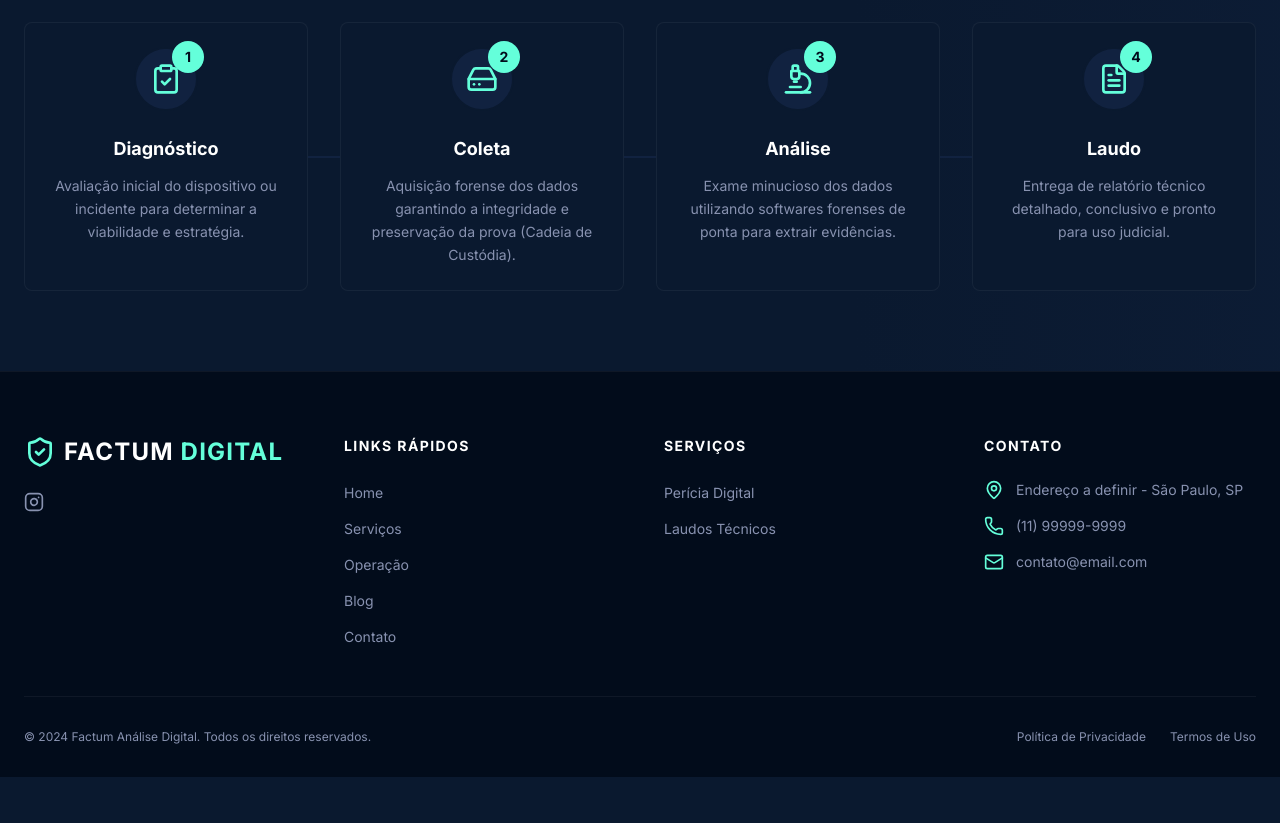
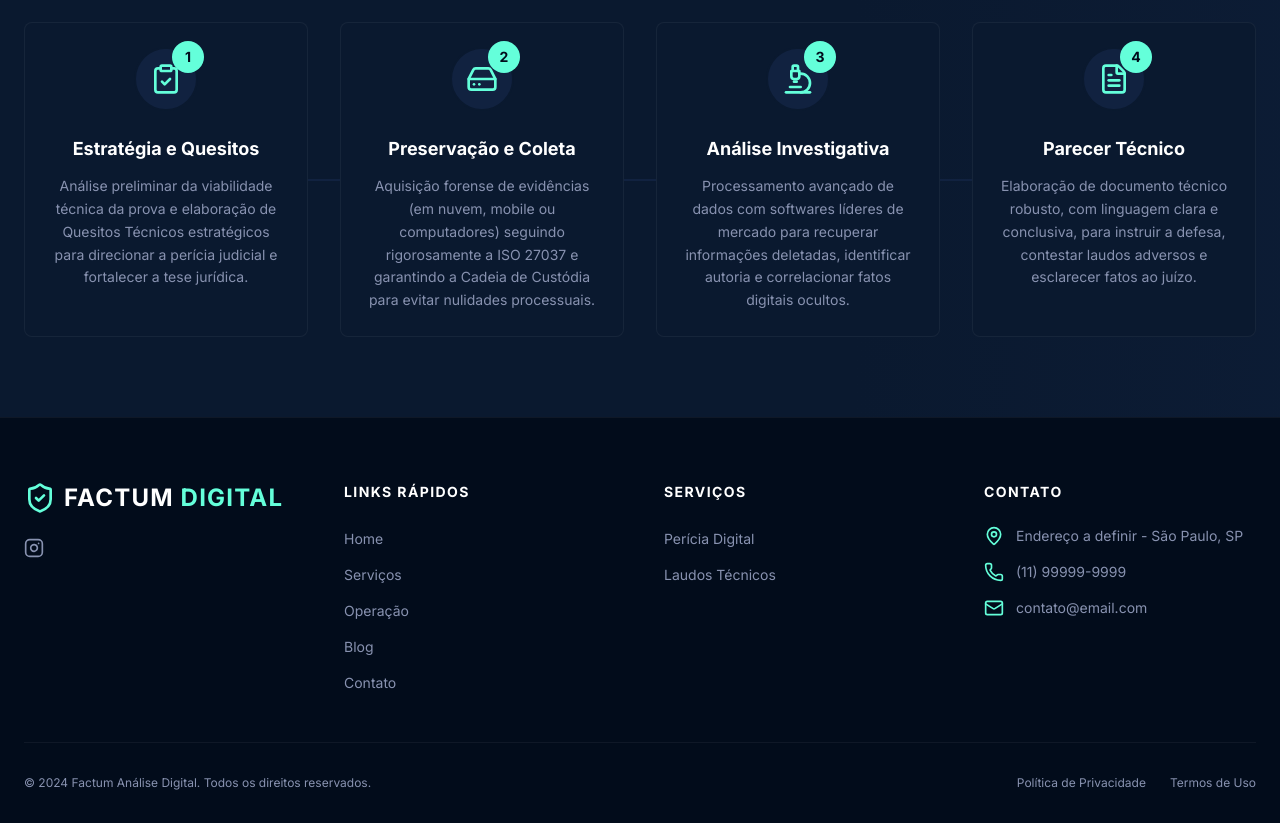
Before and after one commit to brunokdalcastel/factumdigital, a React (Vite) app: page / in a window 1280 px wide. Shown: the part 1680-2503 px from the top of the page. Before the commit the page ends 2457 px from the top, so only its background shows below. Built offline with nearby package versions, Linux system fonts and the light colour scheme.

Commit message:
feat: atualiza cards da seção Processo para Assistência Técnica

```diff
--- a/src/components/Process.jsx
+++ b/src/components/Process.jsx
@@ -5,23 +5,23 @@ import { ClipboardCheck, HardDrive, Microscope, FileText } from 'lucide-react';
 const steps = [
     {
         icon: <ClipboardCheck className="w-8 h-8" />,
-        title: '1. Diagnóstico',
-        description: 'Avaliação inicial do dispositivo ou incidente para determinar a viabilidade e estratégia.'
+        title: 'Estratégia e Quesitos',
+        description: 'Análise preliminar da viabilidade técnica da prova e elaboração de Quesitos Técnicos estratégicos para direcionar a perícia judicial e fortalecer a tese jurídica.'
     },
     {
         icon: <HardDrive className="w-8 h-8" />,
-        title: '2. Coleta',
-        description: 'Aquisição forense dos dados garantindo a integridade e preservação da prova (Cadeia de Custódia).'
+        title: 'Preservação e Coleta',
+        description: 'Aquisição forense de evidências (em nuvem, mobile ou computadores) seguindo rigorosamente a ISO 27037 e garantindo a Cadeia de Custódia para evitar nulidades processuais.'
     },
     {
         icon: <Microscope className="w-8 h-8" />,
-        title: '3. Análise',
-        description: 'Exame minucioso dos dados utilizando softwares forenses de ponta para extrair evidências.'
+        title: 'Análise Investigativa',
+        description: 'Processamento avançado de dados com softwares líderes de mercado para recuperar informações deletadas, identificar autoria e correlacionar fatos digitais ocultos.'
     },
     {
         icon: <FileText className="w-8 h-8" />,
-        title: '4. Laudo',
-        description: 'Entrega de relatório técnico detalhado, conclusivo e pronto para uso judicial.'
+        title: 'Parecer Técnico',
+        description: 'Elaboração de documento técnico robusto, com linguagem clara e conclusiva, para instruir a defesa, contestar laudos adversos e esclarecer fatos ao juízo.'
     }
 ];
 
@@ -71,7 +71,7 @@ const Process = () => {
                                     </div>
                                 </div>
 
-                                <h3 className="text-lg font-bold text-white text-center mb-3">{step.title.split('. ')[1]}</h3>
+                                <h3 className="text-lg font-bold text-white text-center mb-3">{step.title}</h3>
                                 <p className="text-text-secondary text-sm text-center leading-relaxed">
                                     {step.description}
                                 </p>
```
